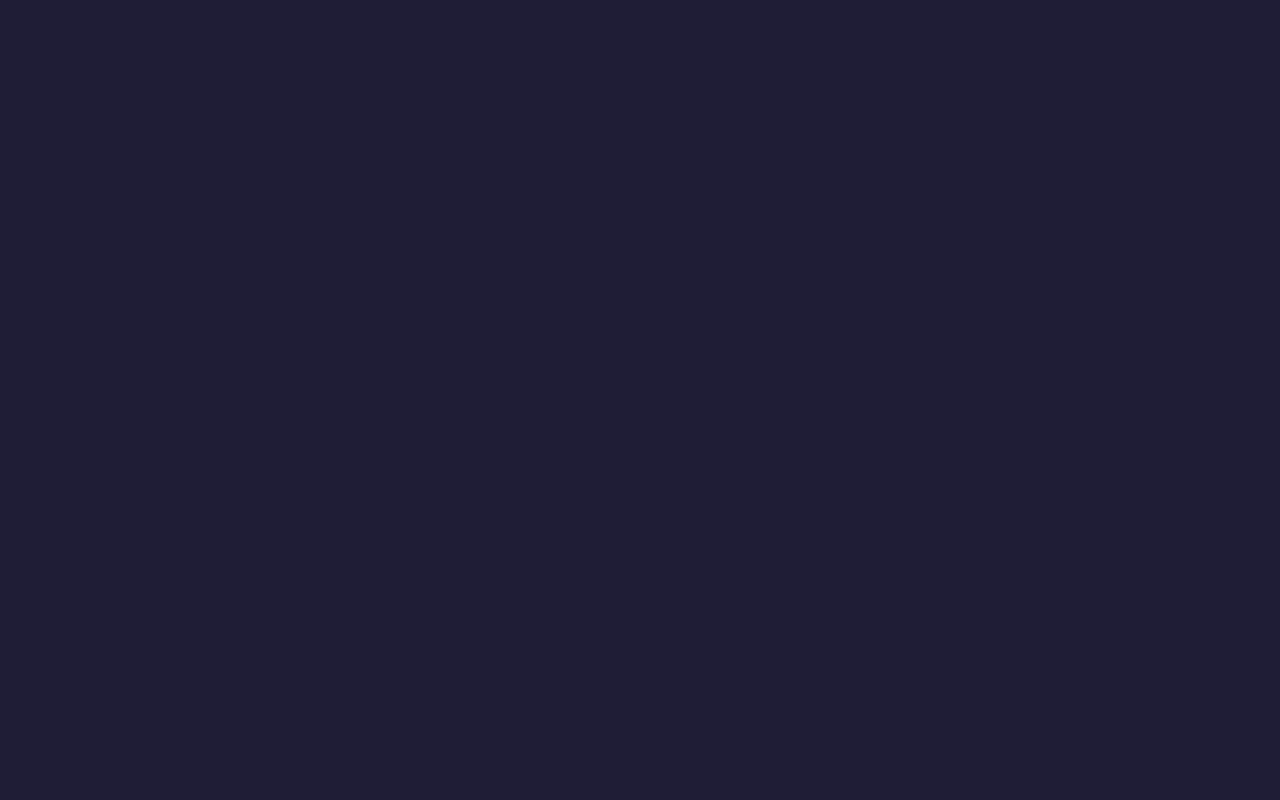
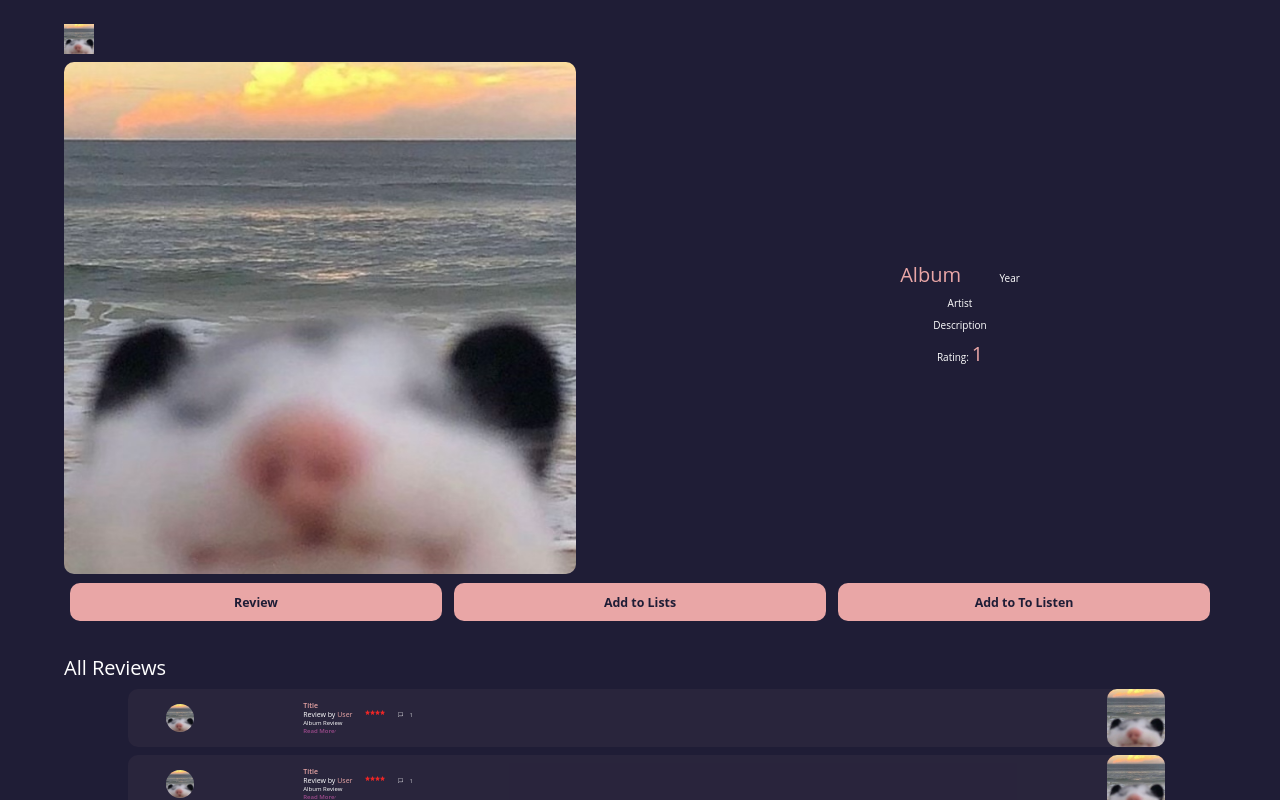
Before and after one commit to liannnaa/MusicBoxd, a React (Create React App) app in the folder front-end/: page /Album in a window 1280 px wide. Before the commit this address had no page. Built offline with nearby package versions, Linux system fonts and the light colour scheme.

Commit message:
added album frontend

```diff
--- a/front-end/src/App.js
+++ b/front-end/src/App.js
@@ -24,7 +24,7 @@ function App() {
           <Route path="/SignUp" element={<SignUp />} />
           <Route path="/Home" element={<Homepage />} />
           <Route path="/Profile" element={<Profile />} />
-          <Route path="/Music" element={<Album />} />
+          <Route path="/Album" element={<Album />} />
           <Route path="/Artist" element={<Artist />} />
           <Route path="/Review" element={<Reviewpage />} />
           <Route path="/FriendReviews" element={<FriendReview />} />
--- a/front-end/src/components/albumMini.js
+++ b/front-end/src/components/albumMini.js
@@ -1,12 +1,19 @@
 import React from 'react';
+import { useNavigate } from 'react-router-dom';
 import "./albumMini.css";
 
 import Placeholder from '../assets/placeholder.PNG';
 
 const Album = () => {
+    const navigate = useNavigate();
+
+    const navigateToAlbum = () => {
+        navigate("/Album");
+    }
+
     return (
     <div className="albumMini">
-        <img className="albumMini-image" src={Placeholder} alt="album" />
+        <img className="albumMini-image" src={Placeholder} alt="album" onClick={navigateToAlbum} />
         <span className="albumMini-title">
             Album Title
         </span>
--- a/front-end/src/pages/album.css
+++ b/front-end/src/pages/album.css
@@ -3,94 +3,135 @@ body, html {
     padding: 0;
     box-sizing: border-box;
     overflow: hidden;
+    height: 100vh;
+    width: 100vw;
+    display: flex;
+    flex-direction: column;
+    justify-content: space-between;
+    background-color: #1f1d36;}
+
+.album {
+    width: 100vw;
+    display: flex;
+    border-radius: 0;
+    flex-direction: column;
+    align-items: start;
+    justify-content: space-between;
+    height: 100%;
+    padding-left: 5vw;
+    padding-right: 5vw;
+    padding-top: 3vh;
+    padding-bottom: 3vh;
+    box-sizing: border-box;
+    font-family: Open Sans, Arial;
+    color: #fff;
 }
 
-.homepage {
-    color: #fff;
-    text-align: center;
-    width: 100vw;
-    height: calc(100vh - 1vh);
-    background-color: #1f1d36;
-    border-radius: 0;
-    flex-direction: column;
-    justify-content: space-around;
-    align-items: stretch;
-    font-family: Open Sans, Arial;
-    font-size: .75rem;
-    font-weight: 600;
-    display: flex;
+.album-back {
+    cursor: pointer;
+    width: 30px;
+    height: 30px;
+    margin-right: 3vw;
 }
 
-.homepage-heading {
-    width: 95%;
-    flex-direction: row;
-    justify-content: flex-start;
-    align-self: flex-end;
+.album-heading {
+    display: flex;
+    justify-content: space-between;
     align-items: center;
-    display: flex;
-    position: relative;
-    margin-top: 3vh;
+    width: 100%;
+    margin-top: 1vh;
 }
 
-.homepage-hamburger {
-    position: absolute;
-    top: 50%;
-    left: 0;
-    transform: translateY(-50%);
+.album-cover {
+    width: 40vw;
+    height: 40vw;
+    border-radius: 10px;
 }
 
-.homepage-pp {
-    width: 44px;
-    height: 44px;
-    object-fit: cover;
-    position: absolute;
-    right: 5vw;
-    border-radius: 50%;
+.album-heading-right {
+    display: flex;
+    flex-direction: column;
+    align-items: center;
+    width: 40vw;
 }
 
-.homepage-hello {
-    align-self: flex-start;
-    margin-left: 5vw;
-    font-size: 1.125rem;
+.album-head {
+    margin-bottom: 1vh;
+}
+
+.album-title {
+    font-size: 20px;
+    margin-right: 3vw;
+    color: #e9a6a6;
+}
+
+.album-year {
+    margin-bottom: 1vh;
+    font-size: 10px;
+}
+
+.album-artist {
+    margin-bottom: 1vh;
+    font-size: 10px;
+}
+
+.album-description {
+    margin-bottom: 1vh;
+    font-size: 10px;
+}
+
+.album-rating {
+    margin-bottom: 1vh;
+    font-size: 10px;
+}
+
+.album-num {
+    margin-bottom: 1vh;
+    font-size: 20px;
+    color: #e9a6a6;
+}
+
+.album-buttons {
+    margin-top: 1vh;
+    margin-bottom: 1vh;
+}
+
+.album-button {
+    width: 30vw;
+    height: 5vh;
+    text-align: center;
+    color: #1f1d36;
+    background-color: #0000;
+    border: none;
+    font-family: Open Sans, Arial;
+    font-size: .775rem;
     font-weight: 700;
 }
 
-.homepage-username {
-    color: #e9a6a6;
+.album-button-text {
+    height: 100%;
+    background-color: #e9a6a6;
+    border-radius: 10px;
+    flex-direction: row;
+    flex-basis: 100%;
+    justify-content: center;
+    align-items: center;
+    display: flex;
+    align-self: center;
 }
 
-.homepage-intro {
-    align-self: flex-start;
-    margin-left: 5vw;
-    font-size: .625rem;
-    font-weight: 400;
-    margin-top: -5vh;
+.album-review-title {
+    margin-top: 3vh;
+    margin-bottom: 1vh;
+    font-size: 20px;
 }
 
-.homepage-section-title {
-    align-self: flex-start;
-    margin-left: 5vw;
-    margin-top: -5vh;
-}
-
-.homepage-section-contents {
-    width: 95%;
-    flex-direction: row;
-    justify-content: flex-start;
-    align-self: flex-start;
-    align-items: stretch;
-    margin-top: -7vh;
-    margin-left: 5vh;
-    display: flex;
-}
-
-.homepage-reviews {
+.album-reviews {
     width: 90%;
     flex-direction: column;
     justify-content: flex-start;
     align-self: flex-start;
     align-items: stretch;
-    margin-top: -5vh;
     margin-left: 5vw;
     display: flex;
 }
--- a/front-end/src/pages/album.js
+++ b/front-end/src/pages/album.js
@@ -1,4 +1,5 @@
 import React from 'react';
+import { useNavigate } from 'react-router-dom';
 import "./album.css";
 
 import Placeholder from '../assets/placeholder.PNG';
@@ -6,9 +7,69 @@ import Placeholder from '../assets/placeholder.PNG';
 import Review from "../components/reviewMini";
 
 const Album = () => {
+    const navigate = useNavigate();
+
+    const navigateToHome = () => {
+        navigate("/Home");
+    }
+
+    const navigateToReview = () => {
+        navigate("/Review");
+    }
+
     return (
         <div className="album">
-
+            <img className="album-back" src={Placeholder} alt="arrow" onClick={navigateToHome} />
+            <div className="album-heading">
+                <img className="album-cover" src={Placeholder} alt="cover" />
+                <div className="album-heading-right">
+                    <div className="album-head">
+                        <span className="album-title">
+                            Album
+                        </span>
+                        <span className="album-year">
+                            Year
+                        </span>
+                    </div>
+                    <span className="album-artist">
+                        Artist
+                    </span>
+                    <span className="album-description">
+                        Description
+                    </span>
+                    <span className="album-rating">
+                        Rating:{" "}
+                        <span className="album-num">
+                            1
+                        </span>
+                    </span>
+                </div>
+            </div>
+            <div className="album-buttons">
+                <button className="album-button">
+                    <span className="album-button-text" onClick={navigateToReview} >
+                        Review
+                    </span>
+                </button>
+                <button className="album-button">
+                    <span className="album-button-text">
+                        Add to Lists
+                    </span>
+                </button>
+                <button className="album-button">
+                    <span className="album-button-text">
+                        Add to To Listen
+                    </span>
+                </button>
+            </div>
+            <span className="album-review-title">
+                All Reviews
+            </span>
+            <div className="album-reviews">
+                <Review />
+                <Review />
+                <Review />
+            </div>
         </div>
     );
 };
```
